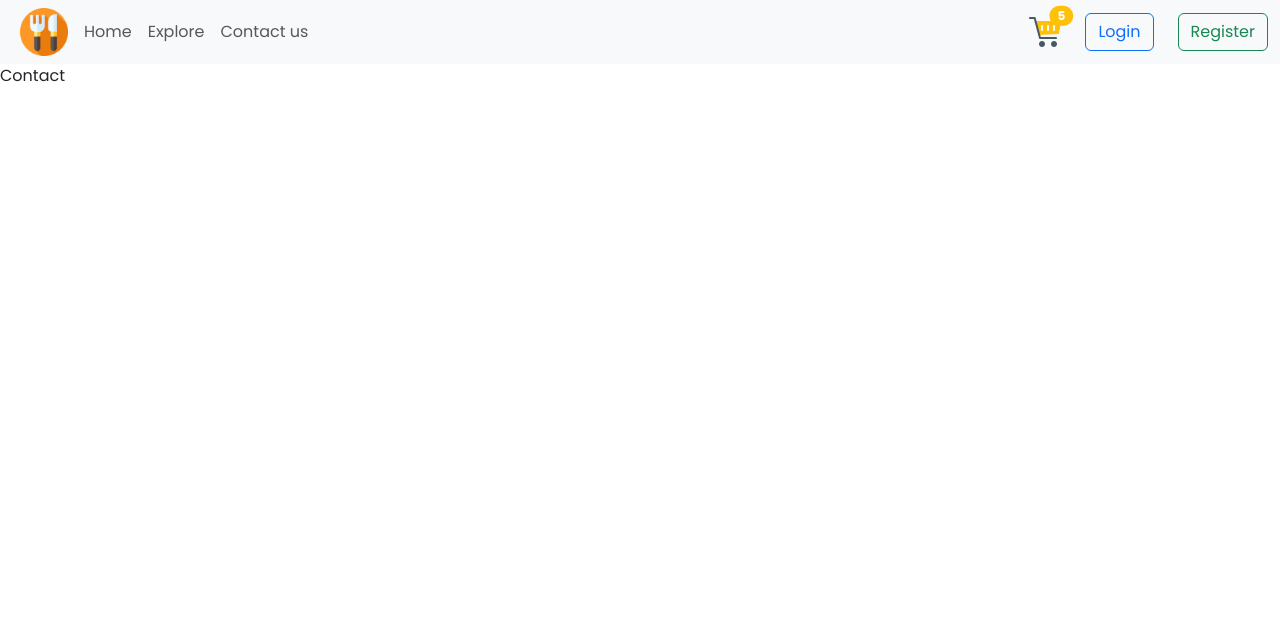
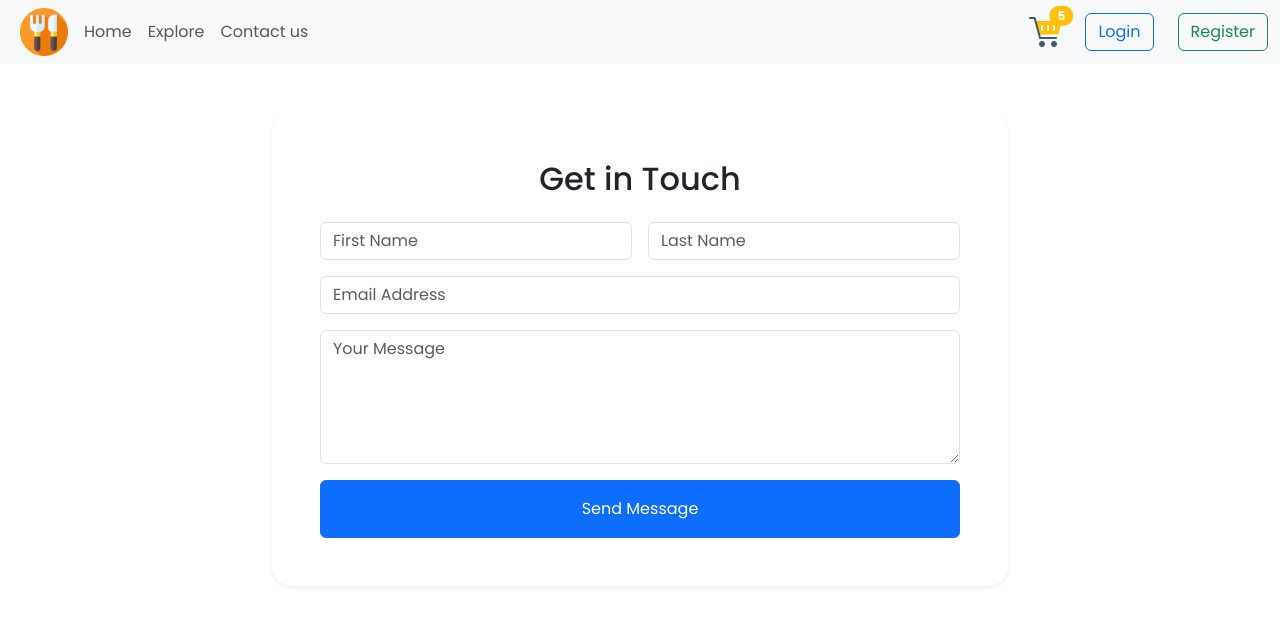
Before and after one commit to Mihisara29/Food-Delivery-System, a React app in the folder foodies/: page /contact in a window 1280 px wide. Shown: the top 626 px of the page. Built offline with nearby package versions, Linux system fonts and the light colour scheme; no server answers; the HTML template or start-up script is replaced by a standard one.

Commit message:
completed ExploreFood page. User can search the food which they like and in home page user can see foods under different catagories.As well as created object for the cart and create tow function for dcrease and increase cart items in StoreContext.jsx

```diff
--- a/foodies/src/assets/assests.js
+++ b/foodies/src/assets/assests.js
@@ -17,7 +17,7 @@ export const assests = {
 export const catagories = [
 
    {
-      category: 'Biriyani',
+      category: 'Biryani',
       icon: biryani,
    },
    {
@@ -25,11 +25,11 @@ export const catagories = [
       icon: burger,
    },
    {
-      category: 'Cakes',
+      category: 'Cake',
       icon: cake,
    },
    {
-      category: 'Ice-Creams',
+      category: 'Ice cream',
       icon: iceCream,
    },
    {
--- a/foodies/src/components/ExploreMenu/ExploreMenu.css
+++ b/foodies/src/components/ExploreMenu/ExploreMenu.css
@@ -38,3 +38,8 @@
   background-color: #e2e2e2;
   border: none;
 }
+
+.explore-menu-list-item .active{
+  border: 4px solid tomato;
+  padding: 2px;
+}
--- a/foodies/src/components/ExploreMenu/ExploreMenu.jsx
+++ b/foodies/src/components/ExploreMenu/ExploreMenu.jsx
@@ -31,11 +31,11 @@ const scrollRight = () => {
       <div className="d-flex justify-content-between gap-4 overflow-auto explore-menu-list" ref={menuRef}>
         {catagories.map((item, index) => {
           return (
-            <div className="text-center explore-menu-list-item">
+            <div key={index} className="text-center explore-menu-list-item" onClick={() => setCategory(prev => prev === item.category? 'All' : item.category)}>
               <img
                 src={item.icon}
                 alt=""
-                className="rounded-circle"
+                className={item.category === category ? 'rounded-circle active' : 'rounded-circle'}
                 height={128}
                 width={128}
               />
--- a/foodies/src/components/FoodDisplay/FoodDisplay.jsx
+++ b/foodies/src/components/FoodDisplay/FoodDisplay.jsx
@@ -2,13 +2,16 @@ import React, { useContext } from "react";
 import { StoreContext } from "../../context/StoreContext";
 import FoodItem from "../FoodItem/FoodItem";
 
-const FoodDisplay = () => {
+const FoodDisplay = ({category,searchText}) => {
   const { foodList } = useContext(StoreContext);
+  const filteredFoods = foodList.filter(food => (
+    (category === 'All' || food.category === category) && food.name.toLowerCase().includes(searchText.toLowerCase())
+  ));
   return (
     <div className="container">
       <div className="row">
-        {foodList.length > 0 ? (
-          foodList.map((food, index) => (
+        {filteredFoods.length > 0 ? (
+          filteredFoods.map((food, index) => (
             <FoodItem
               key={index}
               name={food.name}
--- a/foodies/src/components/Menubar/Menubar.jsx
+++ b/foodies/src/components/Menubar/Menubar.jsx
@@ -7,7 +7,7 @@ const Menubar = () => {
   return (
     <nav className="navbar navbar-expand-lg bg-body-tertiary">
   <div className="container-fluid">
-    <img src={assests.logo} alt="" className='mx-2' height={48} width={48}/>
+    <Link to='/'><img src={assests.logo} alt="" className='mx-2' height={48} width={48}/></Link>
     <button className="navbar-toggler" type="button" data-bs-toggle="collapse" data-bs-target="#navbarSupportedContent" aria-controls="navbarSupportedContent" aria-expanded="false" aria-label="Toggle navigation">
       <span className="navbar-toggler-icon"></span>
     </button>
--- a/foodies/src/context/StoreContext.jsx
+++ b/foodies/src/context/StoreContext.jsx
@@ -7,6 +7,18 @@ export const StoreContext = createContext(null);
 export const StoreContextProvider = (props) => {
 
   const [foodList,setFoodList] = useState([]);
+  const [quantities,setQuantities] = useState({});
+
+  const increaseQuantity = (foodId) => {
+      setQuantities((prev) => ({...prev,[foodId]:(prev[foodId] || 0)+1}))
+  }
+
+  const decreaseQuantity = (foodId) => {
+    setQuantities((prev) => ({
+      ...prev,
+      [foodId]: prev[foodId] > 0 ? prev[foodId] - 1 : 0
+    }));
+  };
 
   const contextValue = {
       foodList
--- /dev/null
+++ b/foodies/src/pages/Contact/Contact.css
@@ -0,0 +1,10 @@
+.contact-form {
+  background-color: #f8f9fa;
+  border-radius: 20px;
+}
+
+.custom-input {
+  border-radius: 10px;
+  padding: 12px;
+  border: 2px solid #e9ecef;
+}
--- a/foodies/src/pages/Contact/Contact.jsx
+++ b/foodies/src/pages/Contact/Contact.jsx
@@ -1,8 +1,38 @@
 import React from 'react';
+import './Contact.css'
 
 const Contact = () => {
   return (
-    <div>Contact</div>
+    <section className="py-5">
+    <div className="container">
+        <div className="row justify-content-center">
+            <div className="col-lg-8">
+                <div className="contact-form p-5 shadow-sm bg-white">
+                    <h2 className="text-center mb-4">Get in Touch</h2>
+                    <form>
+                        <div className="row g-3">
+                            <div className="col-md-6">
+                                <input type="text" className="form-control custom-input" placeholder="First Name"/>
+                            </div>
+                            <div className="col-md-6">
+                                <input type="text" className="form-control custom-input" placeholder="Last Name"/>
+                            </div>
+                            <div className="col-12">
+                                <input type="email" className="form-control custom-input" placeholder="Email Address"/>
+                            </div>
+                            <div className="col-12">
+                                <textarea className="form-control custom-input" rows="5" placeholder="Your Message"></textarea>
+                            </div>
+                            <div className="col-12">
+                                <button className="btn btn-primary w-100 py-3" type="submit">Send Message</button>
+                            </div>
+                        </div>
+                    </form>
+                </div>
+            </div>
+        </div>
+    </div>
+</section>
   )
 }
 
--- a/foodies/src/pages/ExploreFood/ExploreFood.jsx
+++ b/foodies/src/pages/ExploreFood/ExploreFood.jsx
@@ -1,25 +1,30 @@
-import React from 'react'
+import React, { useState } from 'react'
 import FoodDisplay from '../../components/FoodDisplay/FoodDisplay';
 
 
 const ExploreFood = () => {
+  const [category, setCategory] = useState('All');
+  const [searchText, setSearchText] = useState('');
   return (
     <>
     <div className="container">
       <div className="row justify-content-center">
         <div className='col-md-6'>
-            <form>
+        <form onSubmit={(e) => e.preventDefault()}>
               <div className="input-group mb-3">
-                <select className='form-select mt-2' style={{'maxWidth':'150px'}}>
+                <select className='form-select mt-2' style={{'maxWidth':'150px'}} onChange={(e) => setCategory(e.target.value)}>
+                <option value='All'>All</option>
                 <option value='Biryani'>Biryani</option>
                 <option value='Burger'>Burger</option>
-                <option value='Cakes'>Cakes</option>
-                <option value='Ice Creams'>Ice Creams</option>
+                <option value='Cake'>Cake</option>
+                <option value='Ice cream'>Ice Cream</option>
                 <option value='Pizza'>Pizza</option>
                 <option value='Rolls'>Rolls</option>
                 <option value='Salad'>Salad</option>
                 </select>
-                <input type='text' className='form-control mt-2' placeholder='Search your favourite dish...' />
+                <input type='text' className='form-control mt-2' placeholder='Search your favourite dish...'
+                onChange={(e) => setSearchText(e.target.value)} value={searchText}
+                />
                 <button className='btn btn-primary mt-2' type='submit'>
                   <i className="bi bi-search"></i>
                 </button>
@@ -28,7 +33,7 @@ const ExploreFood = () => {
         </div>
       </div>
     </div>
-    <FoodDisplay />
+    <FoodDisplay category={category} searchText={searchText} />
    </>
   )
 }
--- a/foodies/src/pages/Home/Home.jsx
+++ b/foodies/src/pages/Home/Home.jsx
@@ -2,14 +2,16 @@ import React from 'react';
 import Header from '../../components/Header/Header';
 import ExploreMenu from '../../components/ExploreMenu/ExploreMenu';
 import FoodDisplay from '../../components/FoodDisplay/FoodDisplay';
+import { useState } from 'react';
 
 
 const Home = () => {
+  const [category,setCategory] = useState('All');
   return (
     <main className='container'>
     <Header/>
-    <ExploreMenu/>
-    <FoodDisplay />
+    <ExploreMenu category={category} setCategory={setCategory}/>
+    <FoodDisplay  category={category} searchText={''}/>
     </main>
   )
 }
```
